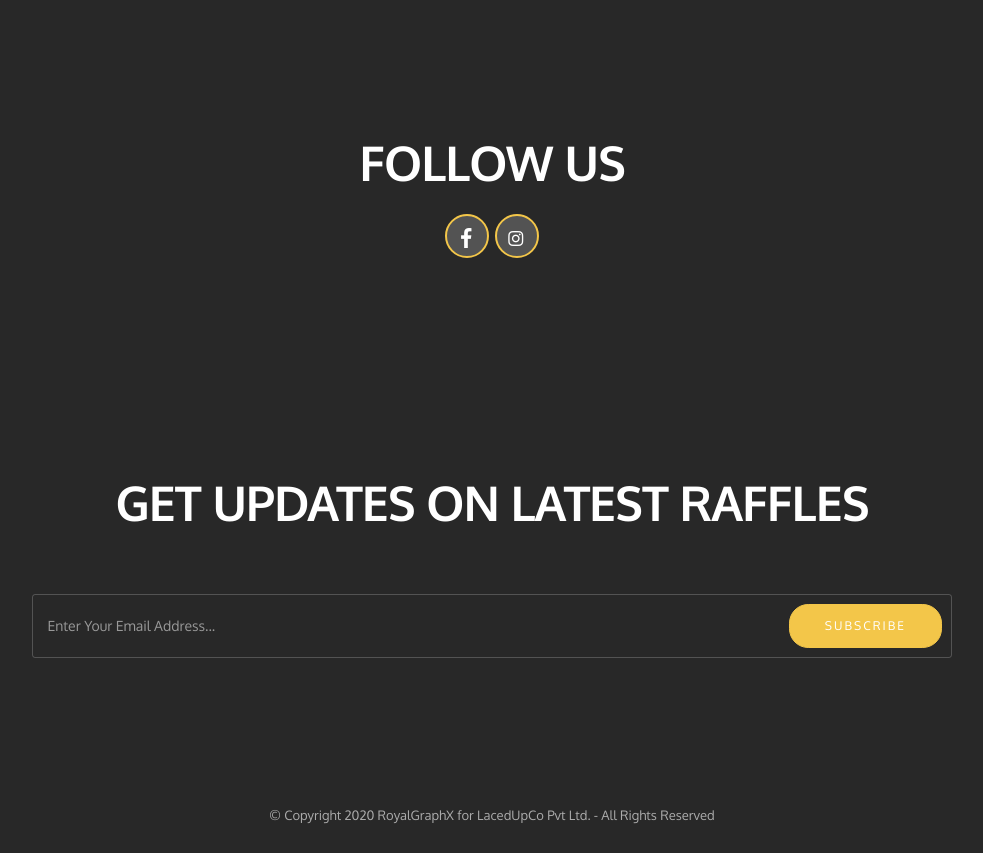
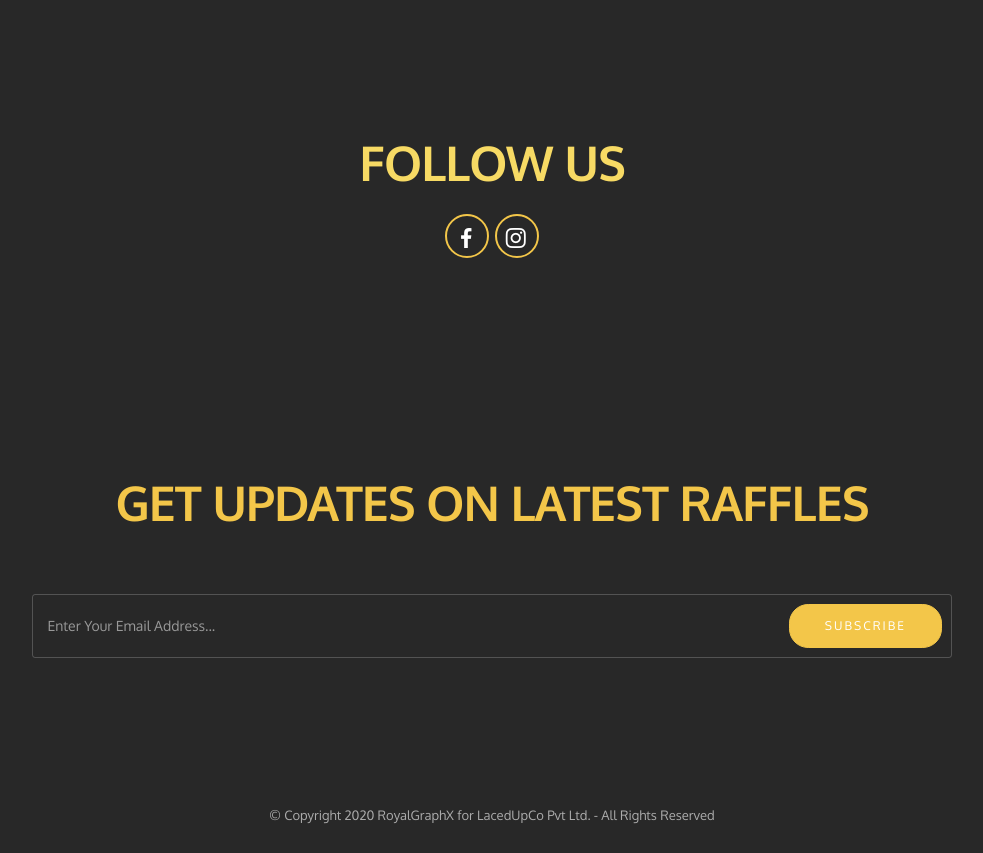
Before and after one commit to lacedupco/lacedupco.github.io, a plain HTML site: page index.html in a window 1280 px wide. Shown: the part 800-1653 px from the top of the page, without its empty margins (148-1131 px from the left). Drawn offline with Linux system fonts and the light colour scheme.

Commit message:
fix title color and mismatch URLS

```diff
--- a/assets/mobirise/css/mbr-additional.css
+++ b/assets/mobirise/css/mbr-additional.css
@@ -532,16 +532,19 @@ section.form .container {
 #msg-box5-3 P {
   color: #fac51c;
 }
-#social-buttons4-7 .mbr-section-title,
-#social-buttons4-7 .btn-social {
+#social-buttons4-8 .mbr-section-title,
+#social-buttons4-8 .btn-social {
   color: #fff;
 }
-#social-buttons4-7 .btn-social > * {
+#social-buttons4-8 .btn-social > * {
   vertical-align: middle;
   padding-right: 0;
 }
+#social-buttons4-8 .mbr-section-title {
+  color: #f7da64;
+}
 #form2-5 .mbr-section-title {
-  color: #fff;
+  color: #f3c649;
 }
 #form2-5 .mbr-section-subtitle {
   color: #a0a0a0;
--- a/index.html
+++ b/index.html
@@ -38,7 +38,7 @@
                         <div class="hamburger-icon"></div>
                     </button>
 
-                    <ul class="nav-dropdown collapse pull-xs-right nav navbar-nav navbar-toggleable-sm" id="exCollapsingNavbar"><li class="nav-item"><a class="nav-link link" href="index.html">VIEW RAFFLE</a></li><li class="nav-item dropdown open"><a class="nav-link link dropdown-toggle" data-toggle="dropdown-submenu" href="https://mobirise.com/" aria-expanded="true">SHOP</a><div class="dropdown-menu"><a class="dropdown-item" href="index.html">T-SHIRTS</a><a class="dropdown-item" href="index.html">SHOES</a><a class="dropdown-item" href="#top">ACCESSORIES</a></div></li></ul>
+                    <ul class="nav-dropdown collapse pull-xs-right nav navbar-nav navbar-toggleable-sm" id="exCollapsingNavbar"><li class="nav-item"><a class="nav-link link" href="index.html">VIEW RAFFLE</a></li><li class="nav-item dropdown open"><a class="nav-link link dropdown-toggle" data-toggle="dropdown-submenu" href="" aria-expanded="true">SHOP</a><div class="dropdown-menu"><a class="dropdown-item" href="index.html">T-SHIRTS</a><a class="dropdown-item" href="index.html">SHOES</a><a class="dropdown-item" href="#top">ACCESSORIES</a></div></li></ul>
                     <button hidden="" class="navbar-toggler navbar-close" type="button" data-toggle="collapse" data-target="#exCollapsingNavbar">
                         <div class="close-icon"></div>
                     </button>
@@ -81,13 +81,13 @@
 
 </section>
 
-<section class="mbr-section mbr-section-md-padding" id="social-buttons4-7" data-rv-view="13" style="background-color: rgb(40, 40, 40); padding-top: 90px; padding-bottom: 90px;">
+<section class="mbr-section mbr-section-md-padding" id="social-buttons4-8" data-rv-view="15" style="background-color: rgb(40, 40, 40); padding-top: 90px; padding-bottom: 90px;">
 
     <div class="container">
         <div class="row">
             <div class="col-md-8 col-md-offset-2 text-xs-center">
                 <h3 class="mbr-section-title display-2">FOLLOW US</h3>
-                <div> <a class="btn btn-social btn-black" title="Facebook" target="_blank" href="https://www.facebook.com/Lacedup04/"><i class="socicon socicon-facebook"></i></a>   <a class="btn btn-social btn-black" title="Instagram" target="_blank" href="https://www.instagram.com/lacedup04/"><span class="socicon socicon-instagram mbr-iconfont mbr-iconfont-btn" style="font-size: 15px;"></span></a>      </div>
+                <div> <a class="btn btn-social" title="Facebook" target="_blank" href="https://www.facebook.com/Lacedup04/"><i class="socicon socicon-facebook"></i></a>   <a class="btn btn-social" title="Instagram" target="_blank" href="https://instagram.com/lacedup04"><i class="socicon socicon-instagram"></i></a>      </div>
             </div>
         </div>
     </div>
@@ -111,7 +111,7 @@
                 <div class="col-xs-12 col-lg-10 col-lg-offset-1" data-form-type="formoid">
                     <div data-form-alert="true"><div hidden="" data-form-alert-success="true">Thanks for subscribing! we'll try our best to let you know when we go live on new raffles. Goodluck!</div></div>
                     <form class="mbr-form" action="https://mobirise.com/" method="post" data-form-title="GET UPDATES ON LATEST RAFFLES">
-                        <input type="hidden" value="wAU0sIMnk1NHcgoAT7C+MjIoSYoBGAPsGfR3ferpC31/KIi1yzJGMsPIike58Uf0wiVyUsC/IZwV0WXA0x69s2V1YzCChagrNdw66a0hKyyQu0KJqCMxzj90Qr/7Vg3J" data-form-email="true">
+                        <input type="hidden" value="wu/w3m6M9LZT2nJSOnxjrGl+HxelKSTJOGrJ3psI4MrJPklwmyBgk9fespLXjyrLE1SAh0e7/EK1aG0mhfcgutPyTmZ5fBqit/84Wg1HKPt/g9tXgwRw+joNW9DzZAwV" data-form-email="true">
                         <div class="mbr-subscribe mbr-subscribe-dark input-group">
                             <input type="email" class="form-control" name="email" required="" data-form-field="Email" placeholder="Enter Your Email Address..." id="form2-5-email">
                             <span class="input-group-btn"><button type="submit" class="btn btn-primary">SUBSCRIBE</button></span>
```
Also changed, not shown: 1 other file.
